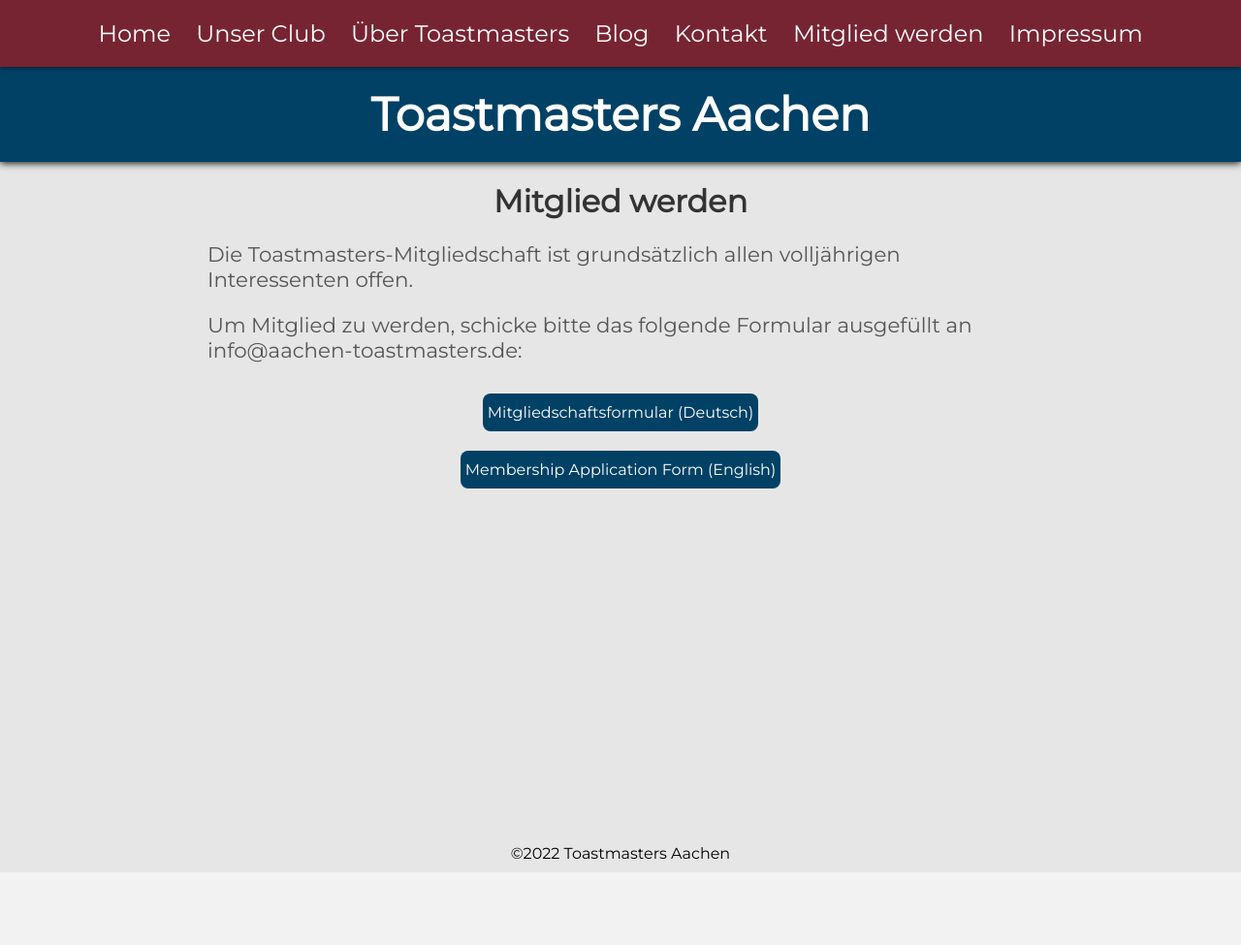
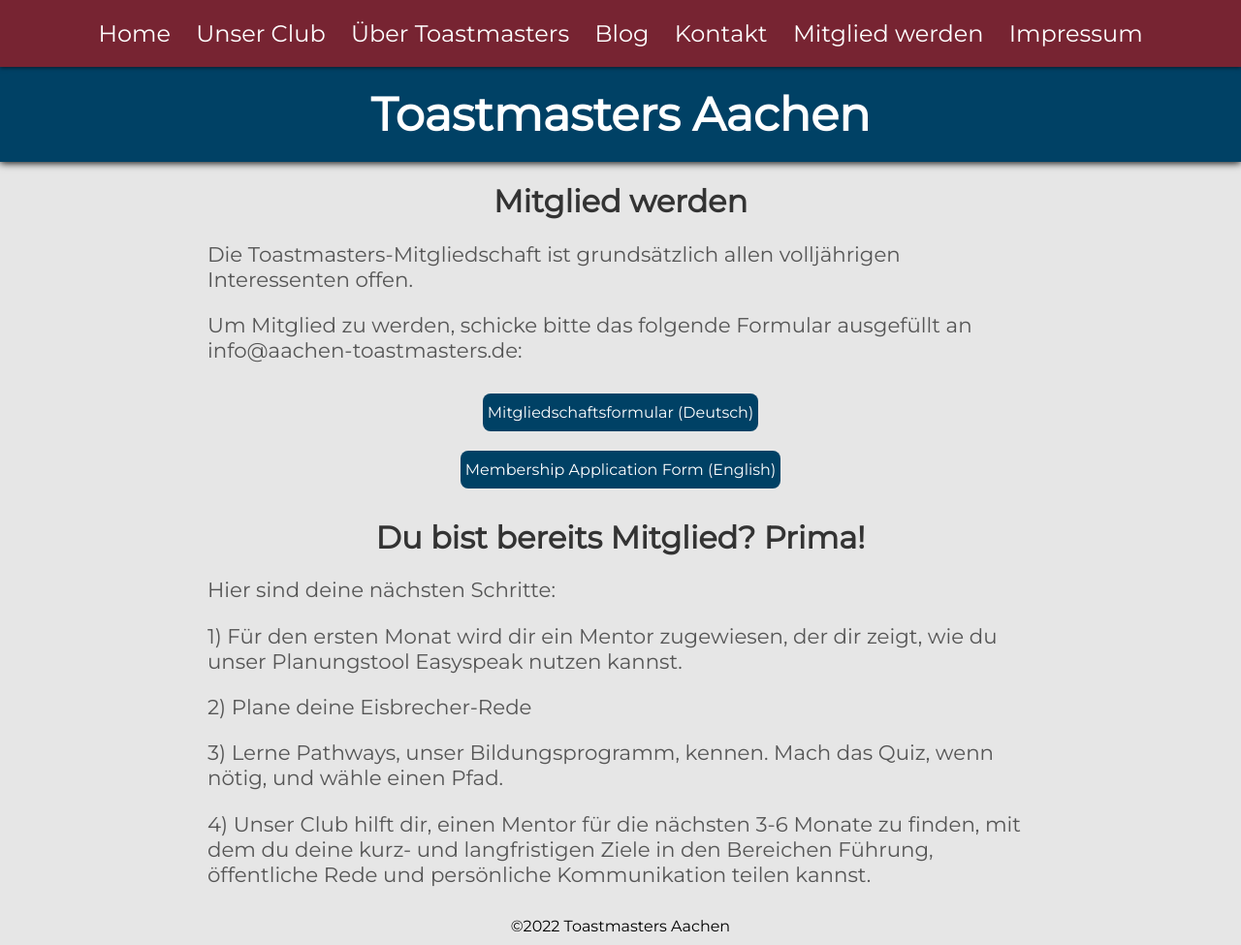
Before and after one commit to toastmasters-aachen/toastmasters-aachen.github.io, a Jekyll site: the page built from membership.md, in a window 1280 px wide. Shown: the whole page at 97% size. Built offline with Jekyll 4.4.1, drawn with Linux system fonts in a browser that asks for light colours; before the commit the page ends 900 px from its top, so only the background shows below that.

Commit message:
Update membership.md

```diff
--- a/membership.md
+++ b/membership.md
@@ -12,3 +12,15 @@ Um Mitglied zu werden, schicke bitte das folgende Formular ausgefüllt an info@a
     <a class="button-centered" href="downloads/tmac_membership_form_de.pdf" download="tmac_membership_form_de.pdf" >Mitgliedschaftsformular (Deutsch)</a>
     <a class="button-centered" href="downloads/tmac_membership_form_en.pdf" download="tmac_membership_form_en.pdf" >Membership Application Form (English)</a>
 </p>
+
+# Du bist bereits Mitglied? Prima!
+
+Hier sind deine nächsten Schritte:
+
+1) Für den ersten Monat wird dir ein Mentor zugewiesen, der dir zeigt, wie du unser Planungstool Easyspeak nutzen kannst.
+
+2) Plane deine Eisbrecher-Rede
+
+3) Lerne Pathways, unser Bildungsprogramm, kennen.  Mach das Quiz, wenn nötig, und wähle einen Pfad.
+
+4) Unser Club hilft dir, einen Mentor für die nächsten 3-6 Monate zu finden, mit dem du deine kurz- und langfristigen Ziele in den Bereichen Führung, öffentliche Rede und persönliche Kommunikation teilen kannst.
```
